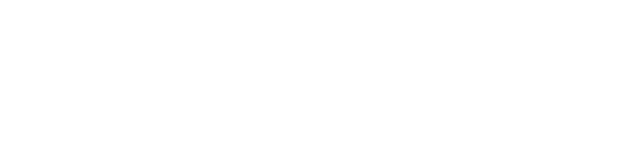
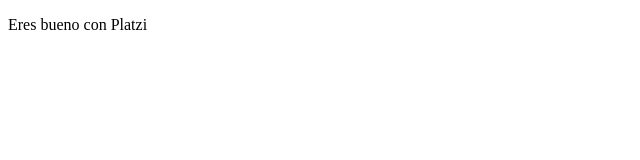
Before and after one commit to leramirez-t/practicgit, a plain HTML site: page index.html in a window 1280 px wide. Shown: the whole page, without its empty margins (0-640 px from the left). Drawn offline with Linux system fonts and the light colour scheme.

Commit message:
Cambio en Estado de la Persona

```diff
--- a/index.html
+++ b/index.html
@@ -12,6 +12,9 @@
 
     <title>Platzi Course</title>
 
+    <div>
+        <p>Eres bueno con Platzi</p>
+    </div>
 </body>
 
 </html>
```
